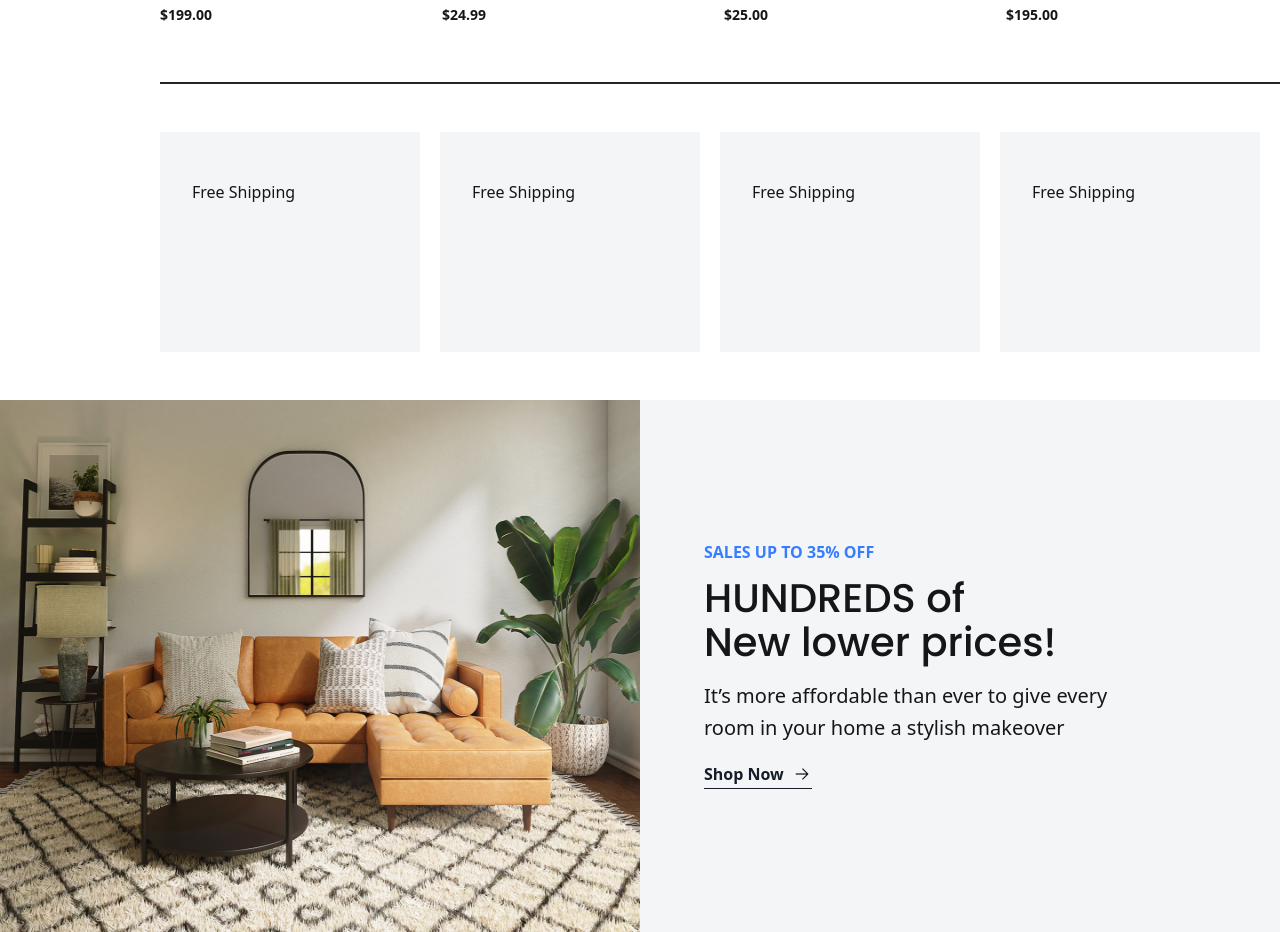
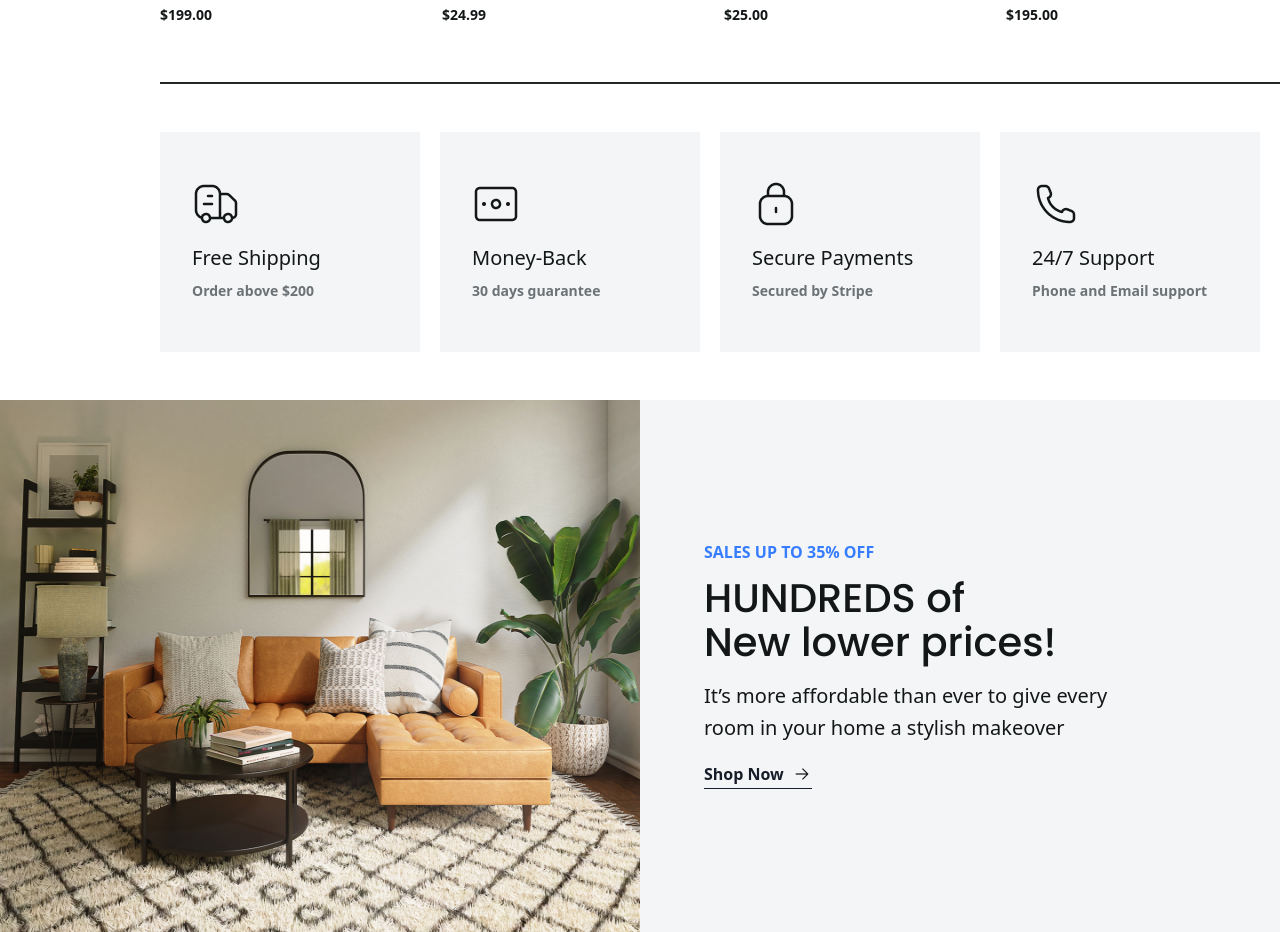
Before and after one commit to Hestia-Arc/cadence-store, a React (Vite) app: page / in a window 1280 px wide. Shown: the part 2041-2973 px from the top of the page. Built offline with nearby package versions, Linux system fonts and the light colour scheme.

Commit message:
add value section

```diff
--- a/src/components/CardValue.tsx
+++ b/src/components/CardValue.tsx
@@ -1,6 +1,20 @@
+import { FC } from "react";
 
-export const CardValue = () => {
+interface IProp {
+  img: string;
+  title: string;
+  tag: string;
+}
+
+export const CardValue: FC<IProp> = ({ img, title, tag }) => {
   return (
-    <div className='h-[220px] w-[260px] xs:w-1/2 px-[32px] py-[48px] bg-gray-200'> Free Shipping</div>
-    )
-}
+    <div className="h-[198px] sm:h-[220px] w-1/2 sm:w-[260px] flex flex-col gap-4 px-4 py-8 sm:px-8 sm:py-12 bg-gray-200">
+      <img src={img} alt="" className=" h-12 w-12" />
+
+      <div className="h-[70px] sm:h-[60px] flex flex-col gap-1 sm:gap-2">
+        <h6 className=" capitalize text-capS1 sm:text-h7 font-bold ">{title}</h6>
+        <p className=" w-4/5 sm:w-full text-capR1 text-gray-400">{tag}</p>
+      </div>
+    </div>
+  );
+};
--- a/src/pages/home/BannerGrid.tsx
+++ b/src/pages/home/BannerGrid.tsx
@@ -39,7 +39,7 @@ const Tag: FC<TagProps> = ({ posT, tag, posB }): JSX.Element => {
 
   return (
     <div className={`h-[75px] absolute ${posT ? posT : ""} ${posB ? posB : ""} left-4 sm:left-6  flex flex-col items-start gap-1 `}>
-      <div className="text-h5 capitalize">{tag} </div>
+      <div className=" text-h6 sm:text-h5 capitalize">{tag} </div>
       <ButtonDark text="shop now" />
     </div>
   );
--- a/src/pages/home/Hero.tsx
+++ b/src/pages/home/Hero.tsx
@@ -14,7 +14,7 @@ export const Hero = () => {
       {/* content */}
       <header className="min-h-[152px]  w-full flex flex-col justify-between sm:items-center gap-4 sm:gap-0 sm:flex-row">
         <div className="h-[88px] sm:h-fit ">
-          <h1 className="text-h4 text-[36px] sm:text-h2 font-poppins">
+          <h1 className="text-h4 text-[30px] sm:text-h2 font-poppins">
             Simply Unique<span className="text-gray-400">/</span> <br /> Simply
             Better<span className="text-gray-400">.</span>
           </h1>
--- a/src/pages/home/Values.tsx
+++ b/src/pages/home/Values.tsx
@@ -1,16 +1,20 @@
 import { CardValue } from "../../components/CardValue";
+import vanIcon from '../../assets/Icons/fast delivery.png'
+import cashIcon from '../../assets/Icons/money.png'
+import lockIcon from '../../assets/Icons/lock 01.png'
+import callIcon from '../../assets/Icons/call-1.png'
 
 export const Values = () => {
   return (
     <section className="min-h-[316px] w-full flex flex-col sm:flex-row gap-5 items-center px-8 sm:px-40 py-12 bg-white">
      <div className="w-full flex gap-2 sm:gap-5 " >
-     <CardValue />
-      <CardValue />
+     <CardValue img={vanIcon} title="free shipping" tag="Order above $200" />
+      <CardValue img={cashIcon} title="money-back" tag="30 days guarantee" />
      </div>
 
       <div className="w-full flex gap-2 sm:gap-5">
-      <CardValue />
-      <CardValue />
+      <CardValue img={lockIcon} title="secure payments" tag="Secured by Stripe" />
+      <CardValue img={callIcon} title="24/7 support" tag="Phone and Email support" />
       </div>
 
     </section>
```
Also changed, not shown: 1 other file (tests, documents, lock files or other folders).
